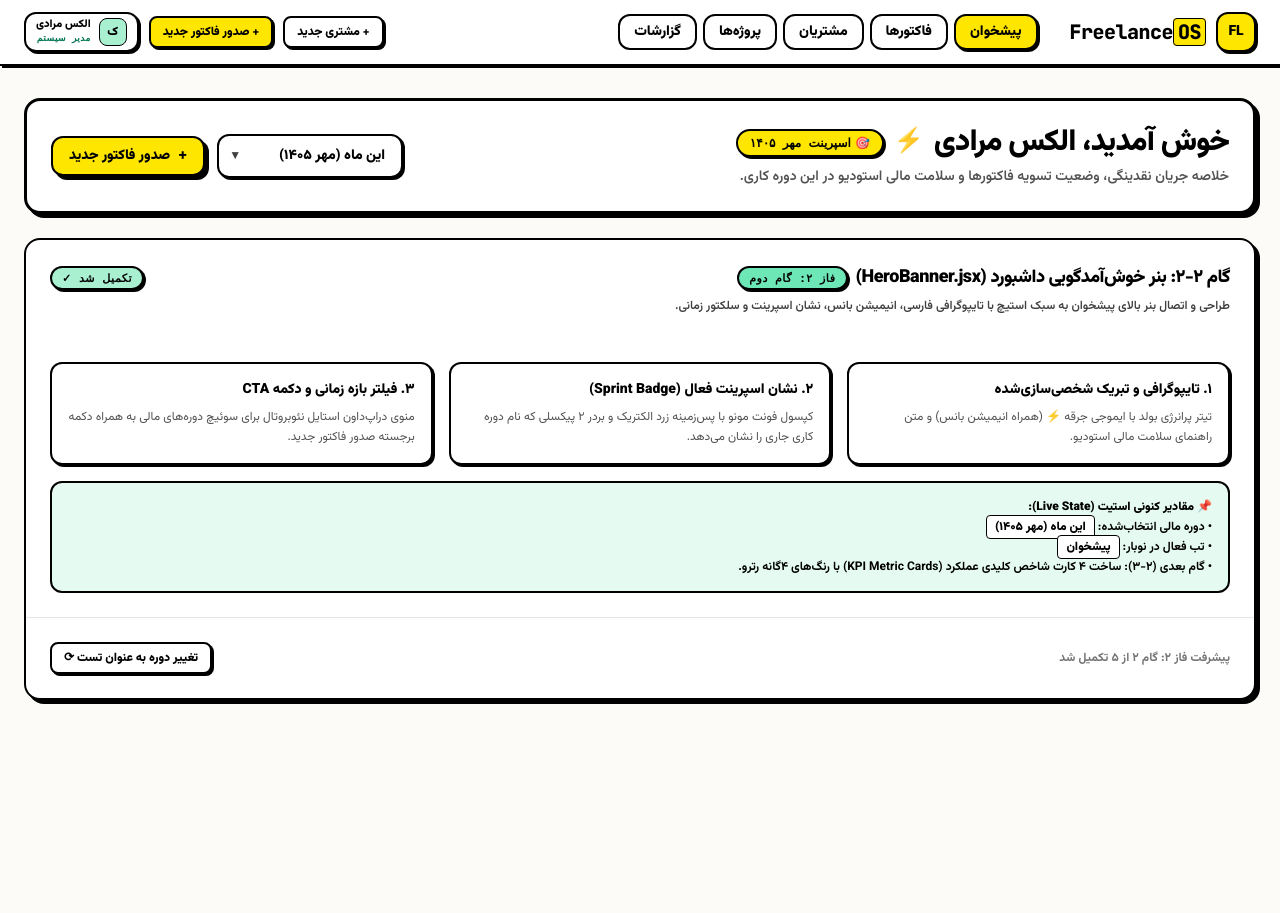
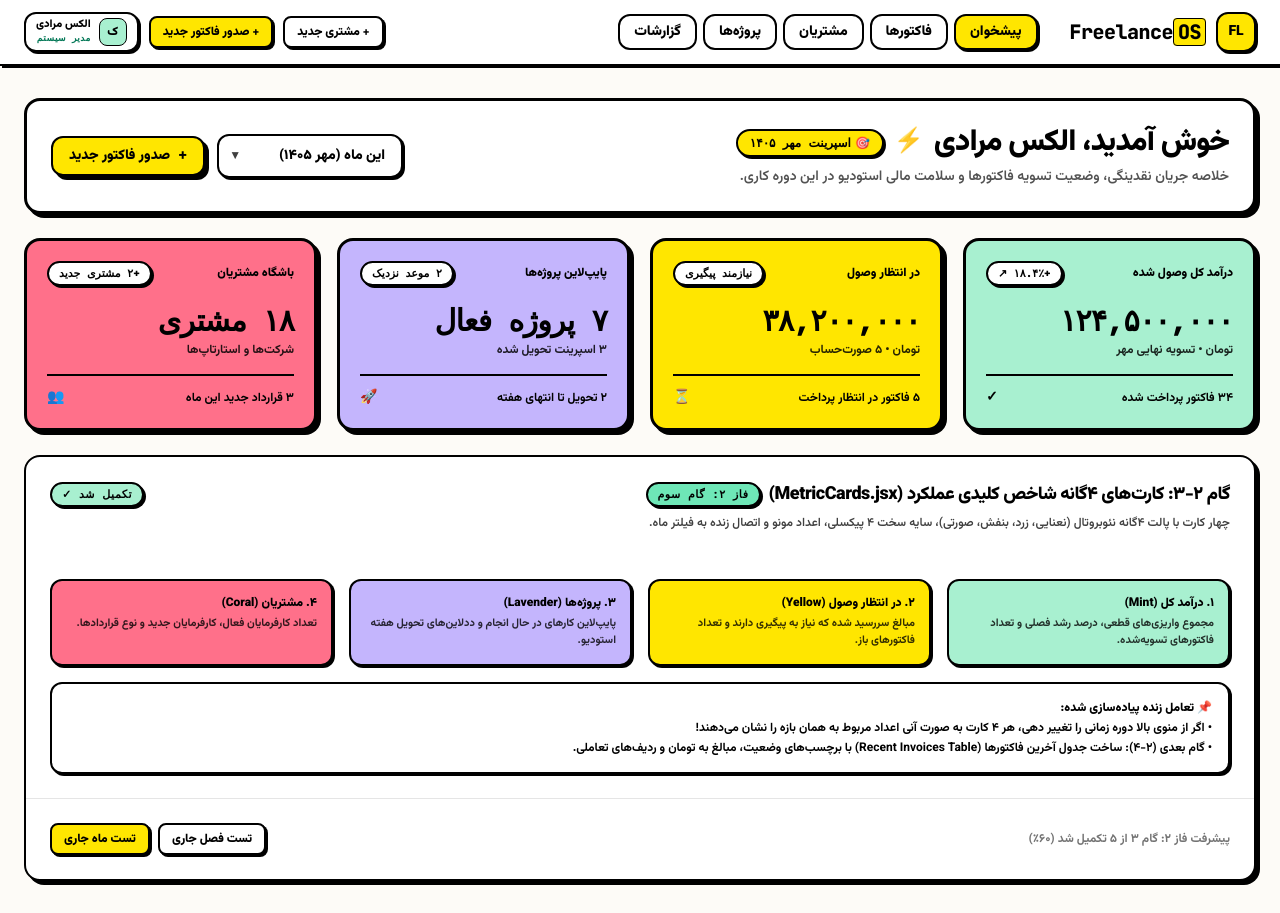
Before and after one commit to ribwar12/freelance-os, a React (Vite) app: page / in a window 1280 px wide. Before the commit the page ends 800 px from the top, so only its background shows below. Built offline with nearby package versions, Linux system fonts and the light colour scheme; the HTML template or start-up script is replaced by a standard one.

Commit message:
feat: complete step 2.3 with MetricCards component and tutorial doc

```diff
--- a/src/App.jsx
+++ b/src/App.jsx
@@ -1,6 +1,7 @@
 import React, { useState } from 'react';
 import { Navbar } from './components/layout/Navbar';
 import { HeroBanner } from './components/dashboard/HeroBanner';
+import { MetricCards } from './components/dashboard/MetricCards';
 import { Button } from './components/ui/Button';
 import { Card, CardHeader, CardTitle, CardDescription, CardContent, CardFooter } from './components/ui/Card';
 import { Badge } from './components/ui/Badge';
@@ -36,6 +37,178 @@ export default function App() {
     return map[val] || val;
   };
 
+  // داده‌های پویا متناسب با دوره زمانی انتخاب‌شده
+  const metricsDataByPeriod = {
+    current_month: [
+      {
+        id: 'revenue',
+        title: 'درآمد کل وصول شده',
+        badge: '+۱۸.۴٪ ↗',
+        amount: '۱۲۴,۵۰۰,۰۰۰',
+        currency: 'تومان • تسویه نهایی مهر',
+        footerText: '۳۴ فاکتور پرداخت شده',
+        footerIcon: '✓',
+        bgClass: 'bg-retro-mint',
+      },
+      {
+        id: 'pending',
+        title: 'در انتظار وصول',
+        badge: 'نیازمند پیگیری',
+        amount: '۳۸,۲۰۰,۰۰۰',
+        currency: 'تومان • ۵ صورت‌حساب',
+        footerText: '۵ فاکتور در انتظار پرداخت',
+        footerIcon: '⏳',
+        bgClass: 'bg-retro-yellow',
+      },
+      {
+        id: 'projects',
+        title: 'پایپ‌لاین پروژه‌ها',
+        badge: '۲ موعد نزدیک',
+        amount: '۷ پروژه فعال',
+        currency: '۳ اسپرینت تحویل شده',
+        footerText: '۲ تحویل تا انتهای هفته',
+        footerIcon: '🚀',
+        bgClass: 'bg-retro-lavender',
+      },
+      {
+        id: 'clients',
+        title: 'باشگاه مشتریان',
+        badge: '+۲ مشتری جدید',
+        amount: '۱۸ مشتری',
+        currency: 'شرکت‌ها و استارتاپ‌ها',
+        footerText: '۳ قرارداد جدید این ماه',
+        footerIcon: '👥',
+        bgClass: 'bg-retro-coral',
+      },
+    ],
+    last_month: [
+      {
+        id: 'revenue',
+        title: 'درآمد کل وصول شده',
+        badge: '+۱۲.۱٪ ↗',
+        amount: '۹۸,۲۰۰,۰۰۰',
+        currency: 'تومان • تسویه کامل شهریور',
+        footerText: '۲۸ فاکتور تسویه شده',
+        footerIcon: '✓',
+        bgClass: 'bg-retro-mint',
+      },
+      {
+        id: 'pending',
+        title: 'در انتظار وصول',
+        badge: 'تسویه شده',
+        amount: '۴,۰۰۰,۰۰۰',
+        currency: 'تومان • ۱ صورت‌حساب باز',
+        footerText: '۱ فاکتور باقی‌مانده',
+        footerIcon: '⏳',
+        bgClass: 'bg-retro-yellow',
+      },
+      {
+        id: 'projects',
+        title: 'پایپ‌لاین پروژه‌ها',
+        badge: 'تکمیل شد',
+        amount: '۵ پروژه بسته شده',
+        currency: 'تحویل ۱۰۰٪ تعهدات',
+        footerText: 'همه پروژه‌ها تحویل شدند',
+        footerIcon: '🚀',
+        bgClass: 'bg-retro-lavender',
+      },
+      {
+        id: 'clients',
+        title: 'باشگاه مشتریان',
+        badge: '+۱ مشتری',
+        amount: '۱۶ مشتری',
+        currency: 'سازمانی',
+        footerText: '۱ قرارداد در شهریور',
+        footerIcon: '👥',
+        bgClass: 'bg-retro-coral',
+      },
+    ],
+    quarter: [
+      {
+        id: 'revenue',
+        title: 'درآمد کل وصول شده',
+        badge: '+۲۴.۸٪ ↗',
+        amount: '۳۴۵,۰۰۰,۰۰۰',
+        currency: 'تومان • پاییز ۱۴۰۵',
+        footerText: '۸۲ فاکتور پرداخت شده',
+        footerIcon: '✓',
+        bgClass: 'bg-retro-mint',
+      },
+      {
+        id: 'pending',
+        title: 'در انتظار وصول',
+        badge: 'جریان باز',
+        amount: '۵۲,۰۰۰,۰۰۰',
+        currency: 'تومان • ۸ صورت‌حساب',
+        footerText: '۸ فاکتور در گردش کار',
+        footerIcon: '⏳',
+        bgClass: 'bg-retro-yellow',
+      },
+      {
+        id: 'projects',
+        title: 'پایپ‌لاین پروژه‌ها',
+        badge: 'فصل پرفشار',
+        amount: '۱۴ پروژه ثبت‌شده',
+        currency: '۹ اسپرینت اجرا شده',
+        footerText: '۶ تحویل موعد مقرر',
+        footerIcon: '🚀',
+        bgClass: 'bg-retro-lavender',
+      },
+      {
+        id: 'clients',
+        title: 'باشگاه مشتریان',
+        badge: '+۵ مشتری جدید',
+        amount: '۱۸ مشتری',
+        currency: 'کل مشتریان پاییز',
+        footerText: 'رشد ۲۸ درصدی مشتریان',
+        footerIcon: '👥',
+        bgClass: 'bg-retro-coral',
+      },
+    ],
+    year: [
+      {
+        id: 'revenue',
+        title: 'درآمد کل وصول شده',
+        badge: '+۴۱.۵٪ ↗',
+        amount: '۱,۱۸۰,۰۰۰,۰۰۰',
+        currency: 'تومان • سال مالی جاری',
+        footerText: '۲۱۰ فاکتور پرداخت شده',
+        footerIcon: '✓',
+        bgClass: 'bg-retro-mint',
+      },
+      {
+        id: 'pending',
+        title: 'در انتظار وصول',
+        badge: 'معوقات سالانه',
+        amount: '۷۸,۵۰۰,۰۰۰',
+        currency: 'تومان • ۱۲ صورت‌حساب',
+        footerText: '۱۲ فاکتور در گردش وصول',
+        footerIcon: '⏳',
+        bgClass: 'bg-retro-yellow',
+      },
+      {
+        id: 'projects',
+        title: 'پایپ‌لاین پروژه‌ها',
+        badge: 'سالانه',
+        amount: '۳۶ پروژه انجام‌شده',
+        currency: 'تکمیل ۲۲ اسپرینت استودیو',
+        footerText: '۹۸٪ رضایت کارفرمایان',
+        footerIcon: '🚀',
+        bgClass: 'bg-retro-lavender',
+      },
+      {
+        id: 'clients',
+        title: 'باشگاه مشتریان',
+        badge: '+۱۸ مشتری کل',
+        amount: '۱۸ مشتری',
+        currency: 'پرتفوی رسمی استودیو',
+        footerText: '۱۰۰٪ قرارداد رسمی',
+        footerIcon: '👥',
+        bgClass: 'bg-retro-coral',
+      },
+    ],
+  };
+
   return (
     <div className="min-h-screen bg-canvas font-sans" dir="rtl">
       {/* کامپوننت نوبار سراسری (گام ۲-۱) */}
@@ -60,7 +233,7 @@ export default function App() {
           </div>
         )}
 
-        {/* کامپوننت بنر خوش‌آمدگویی و تولبار کنترل (گام ۲-۲) */}
+        {/* ۱. بنر خوش‌آمدگویی داشبورد (گام ۲-۲) */}
         <HeroBanner
           userName="الکس مرادی"
           sprintLabel="اسپرینت مهر ۱۴۰۵"
@@ -70,71 +243,83 @@ export default function App() {
             setActionNotice(`بازه زمانی گزارشات به «${getPeriodLabel(newPeriod)}» تغییر یافت.`);
           }}
           onNewInvoice={() => {
-            setActionNotice('کلیک روی «صدور فاکتور جدید» از بنر هیرو داشبورد!');
+            setActionNotice('کلیک روی «صدور فاکتور جدید» از بنر هیرو!');
           }}
         />
 
-        {/* کارت معرفی و گزارش گام ۲-۲ */}
+        {/* ۲. کارت‌های ۴گانه شاخص عملکرد مالی و کاری (گام ۲-۳) */}
+        <MetricCards metrics={metricsDataByPeriod[period]} />
+
+        {/* ۳. کارت معرفی و پیشرفت گام ۲-۳ */}
         <Card variant="default">
           <CardHeader>
             <div className="flex items-center justify-between flex-wrap gap-2">
               <div className="flex items-center gap-2">
-                <CardTitle>گام ۲-۲: بنر خوش‌آمدگویی داشبورد (HeroBanner.jsx)</CardTitle>
-                <Badge variant="live">فاز ۲: گام دوم</Badge>
+                <CardTitle>گام ۲-۳: کارت‌های ۴گانه شاخص کلیدی عملکرد (MetricCards.jsx)</CardTitle>
+                <Badge variant="live">فاز ۲: گام سوم</Badge>
               </div>
               <Badge variant="paid">تکمیل شد ✓</Badge>
             </div>
             <CardDescription>
-              طراحی و اتصال بنر بالای پیشخوان به سبک استیچ با تایپوگرافی فارسی، انیمیشن بانس، نشان اسپرینت و سلکتور زمانی.
+              چهار کارت با پالت ۴گانه نئوبروتال (نعنایی، زرد، بنفش، صورتی)، سایه سخت ۴ پیکسلی، اعداد مونو و اتصال زنده به فیلتر ماه.
             </CardDescription>
           </CardHeader>
 
           <CardContent className="space-y-4">
-            <div className="grid grid-cols-1 md:grid-cols-3 gap-4">
-              <div className="p-4 rounded-xl border-2 border-black bg-white shadow-retro-sm space-y-2">
-                <h4 className="font-black text-sm text-black">۱. تایپوگرافی و تبریک شخصی‌سازی‌شده</h4>
-                <p className="text-xs text-neutral-600 leading-relaxed">
-                  تیتر پرانرژی بولد با ایموجی جرقه ⚡ (همراه انیمیشن بانس) و متن راهنمای سلامت مالی استودیو.
+            <div className="grid grid-cols-1 sm:grid-cols-2 lg:grid-cols-4 gap-4">
+              <div className="p-3.5 rounded-xl border-2 border-black bg-retro-mint shadow-retro-sm space-y-1">
+                <h4 className="font-black text-xs text-black">۱. درآمد کل (Mint)</h4>
+                <p className="text-[11px] text-black/80 font-bold leading-relaxed">
+                  مجموع واریزی‌های قطعی، درصد رشد فصلی و تعداد فاکتورهای تسویه‌شده.
                 </p>
               </div>
-              <div className="p-4 rounded-xl border-2 border-black bg-white shadow-retro-sm space-y-2">
-                <h4 className="font-black text-sm text-black">۲. نشان اسپرینت فعال (Sprint Badge)</h4>
-                <p className="text-xs text-neutral-600 leading-relaxed">
-                  کپسول فونت مونو با پس‌زمینه زرد الکتریک و بردر ۲ پیکسلی که نام دوره کاری جاری را نشان می‌دهد.
+              <div className="p-3.5 rounded-xl border-2 border-black bg-retro-yellow shadow-retro-sm space-y-1">
+                <h4 className="font-black text-xs text-black">۲. در انتظار وصول (Yellow)</h4>
+                <p className="text-[11px] text-black/80 font-bold leading-relaxed">
+                  مبالغ سررسید شده که نیاز به پیگیری دارند و تعداد فاکتورهای باز.
                 </p>
               </div>
-              <div className="p-4 rounded-xl border-2 border-black bg-white shadow-retro-sm space-y-2">
-                <h4 className="font-black text-sm text-black">۳. فیلتر بازه زمانی و دکمه CTA</h4>
-                <p className="text-xs text-neutral-600 leading-relaxed">
-                  منوی دراپ‌داون استایل نئوبروتال برای سوئیچ دوره‌های مالی به همراه دکمه برجسته صدور فاکتور جدید.
+              <div className="p-3.5 rounded-xl border-2 border-black bg-retro-lavender shadow-retro-sm space-y-1">
+                <h4 className="font-black text-xs text-black">۳. پروژه‌ها (Lavender)</h4>
+                <p className="text-[11px] text-black/80 font-bold leading-relaxed">
+                  پایپ‌لاین کارهای در حال انجام و ددلاین‌های تحویل هفته استودیو.
+                </p>
+              </div>
+              <div className="p-3.5 rounded-xl border-2 border-black bg-retro-coral shadow-retro-sm space-y-1">
+                <h4 className="font-black text-xs text-black">۴. مشتریان (Coral)</h4>
+                <p className="text-[11px] text-black/80 font-bold leading-relaxed">
+                  تعداد کارفرمایان فعال، کارفرمایان جدید و نوع قراردادها.
                 </p>
               </div>
             </div>
 
-            <div className="rounded-xl border-2 border-black bg-retro-mint/30 p-4 text-xs font-bold text-black space-y-1">
-              <p className="font-black">📌 مقادیر کنونی استیت (Live State):</p>
-              <p>• دوره مالی انتخاب‌شده: <span className="bg-white px-2 py-0.5 rounded border border-black font-black">{getPeriodLabel(period)}</span></p>
-              <p>• تب فعال در نوبار: <span className="bg-white px-2 py-0.5 rounded border border-black font-black">{getTabName(activeTab)}</span></p>
-              <p>• گام بعدی (۲-۳): ساخت ۴ کارت شاخص کلیدی عملکرد (KPI Metric Cards) با رنگ‌های ۴گانه رترو.</p>
+            <div className="rounded-xl border-2 border-black bg-white p-4 text-xs font-bold text-black space-y-1 shadow-retro-sm">
+              <p className="font-black">📌 تعامل زنده پیاده‌سازی شده:</p>
+              <p>• اگر از منوی بالا دوره زمانی را تغییر دهی، هر ۴ کارت به صورت آنی اعداد مربوط به همان بازه را نشان می‌دهند!</p>
+              <p>• گام بعدی (۲-۴): ساخت جدول آخرین فاکتورها (Recent Invoices Table) با برچسب‌های وضعیت، مبالغ به تومان و ردیف‌های تعاملی.</p>
             </div>
           </CardContent>
 
           <CardFooter className="justify-between border-t border-neutral-200 pt-4">
             <span className="text-xs font-bold text-neutral-500">
-              پیشرفت فاز ۲: گام ۲ از ۵ تکمیل شد
+              پیشرفت فاز ۲: گام ۳ از ۵ تکمیل شد (۶۰٪)
             </span>
-            <Button
-              variant="outline"
-              size="sm"
-              onClick={() => {
-                const periods = ['current_month', 'last_month', 'quarter', 'year'];
-                const next = periods[(periods.indexOf(period) + 1) % periods.length];
-                setPeriod(next);
-                setActionNotice(`بازه زمانی به صورت تستی به «${getPeriodLabel(next)}» تغییر یافت.`);
-              }}
-            >
-              تغییر دوره به عنوان تست ⟳
-            </Button>
+            <div className="flex gap-2">
+              <Button
+                variant="outline"
+                size="sm"
+                onClick={() => setPeriod('quarter')}
+              >
+                تست فصل جاری
+              </Button>
+              <Button
+                variant="default"
+                size="sm"
+                onClick={() => setPeriod('current_month')}
+              >
+                تست ماه جاری
+              </Button>
+            </div>
           </CardFooter>
         </Card>
       </main>
--- /dev/null
+++ b/src/components/dashboard/MetricCards.jsx
@@ -0,0 +1,111 @@
+import React from 'react';
+
+// کامپوننت تک‌کارت شاخص عملکرد
+export function MetricCard({
+  title,
+  badge,
+  amount,
+  currency,
+  footerText,
+  footerIcon,
+  bgClass = 'bg-retro-mint',
+}) {
+  return (
+    <div
+      className={`${bgClass} border-[3px] border-black rounded-2xl p-5 shadow-retro flex flex-col justify-between relative overflow-hidden transition-all duration-150 hover:-translate-y-1 hover:shadow-retro-lg select-none`}
+    >
+      {/* ردیف بالا: عنوان کارت و نشان وضعیت */}
+      <div className="flex items-center justify-between gap-2">
+        <span className="text-xs font-black text-black">
+          {title}
+        </span>
+        <span className="bg-white font-mono text-[11px] font-black text-black px-2.5 py-0.5 rounded-full border-2 border-black shadow-retro-sm">
+          {badge}
+        </span>
+      </div>
+
+      {/* ردیف میانی: مقدار شاخص و توضیحات واحد */}
+      <div className="my-4">
+        <div className="text-2xl md:text-3xl font-mono font-black text-black tracking-tight">
+          {amount}
+        </div>
+        <span className="text-xs font-bold text-black/85 mt-1 block">
+          {currency}
+        </span>
+      </div>
+
+      {/* ردیف پایین: حاشیه مشکی، پیام تکمیلی و آیکون */}
+      <div className="pt-3 border-t-2 border-black flex items-center justify-between text-black text-xs font-bold">
+        <span>{footerText}</span>
+        <span className="text-sm font-black">{footerIcon}</span>
+      </div>
+    </div>
+  );
+}
+
+// کامپوننت شبکه ۴تایی کارت‌های شاخص عملکرد (KPI Grid)
+export function MetricCards({ metrics }) {
+  const defaultMetrics = [
+    {
+      id: 'revenue',
+      title: 'درآمد کل وصول شده',
+      badge: '+۱۸.۴٪ ↗',
+      amount: '۱۲۴,۵۰۰,۰۰۰',
+      currency: 'تومان • تسویه نهایی',
+      footerText: '۳۴ فاکتور پرداخت شده',
+      footerIcon: '✓',
+      bgClass: 'bg-retro-mint',
+    },
+    {
+      id: 'pending',
+      title: 'در انتظار وصول',
+      badge: 'نیازمند پیگیری',
+      amount: '۳۸,۲۰۰,۰۰۰',
+      currency: 'تومان • ۵ صورت‌حساب',
+      footerText: '۵ فاکتور در انتظار پرداخت',
+      footerIcon: '⏳',
+      bgClass: 'bg-retro-yellow',
+    },
+    {
+      id: 'projects',
+      title: 'پایپ‌لاین پروژه‌ها',
+      badge: '۲ موعد نزدیک',
+      amount: '۷ پروژه فعال',
+      currency: '۳ اسپرینت تحویل شده',
+      footerText: '۲ تحویل تا انتهای هفته',
+      footerIcon: '🚀',
+      bgClass: 'bg-retro-lavender',
+    },
+    {
+      id: 'clients',
+      title: 'باشگاه مشتریان',
+      badge: '+۲ مشتری جدید',
+      amount: '۱۸ مشتری',
+      currency: 'شرکت‌ها و استارتاپ‌ها',
+      footerText: '۳ قرارداد جدید این ماه',
+      footerIcon: '👥',
+      bgClass: 'bg-retro-coral',
+    },
+  ];
+
+  const data = metrics || defaultMetrics;
+
+  return (
+    <section className="grid grid-cols-1 sm:grid-cols-2 xl:grid-cols-4 gap-4 md:gap-5">
+      {data.map((item) => (
+        <MetricCard
+          key={item.id}
+          title={item.title}
+          badge={item.badge}
+          amount={item.amount}
+          currency={item.currency}
+          footerText={item.footerText}
+          footerIcon={item.footerIcon}
+          bgClass={item.bgClass}
+        />
+      ))}
+    </section>
+  );
+}
+
+export default MetricCards;
```
Also changed, not shown: 1 other file (tests, documents, lock files or other folders).
